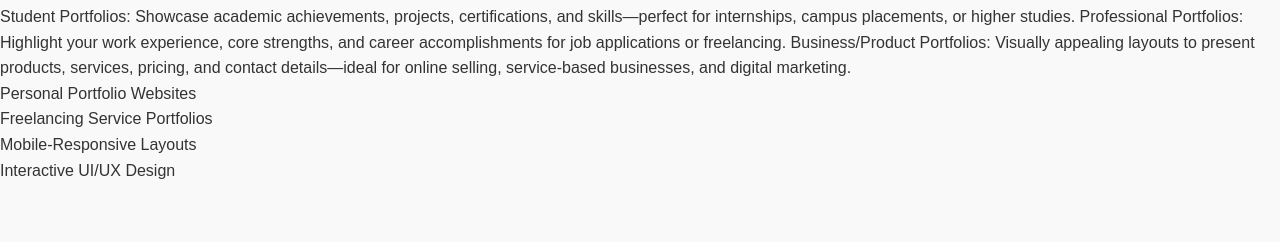
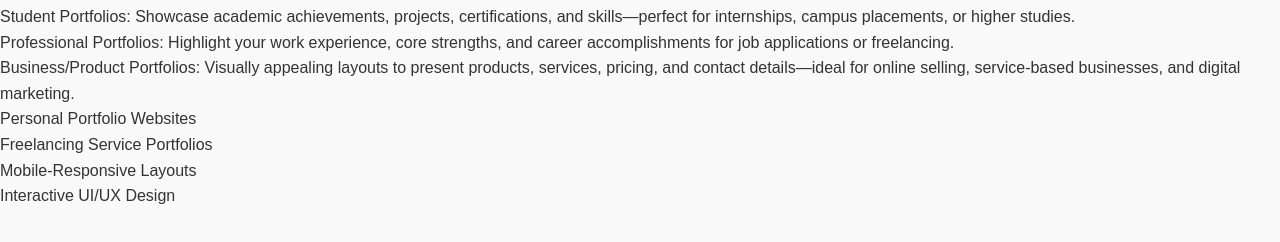
Before and after one commit to NewCreationFreelance/freelance-portfolio, a plain HTML site: page portfolio-design.html in a window 1280 px wide. Shown: the part 120-362 px from the top of the page. Drawn offline with Linux system fonts and the light colour scheme.

Commit message:
Update portfolio-design.html

```diff
--- a/portfolio-design.html
+++ b/portfolio-design.html
@@ -13,11 +13,11 @@
 </header>
 <section>
   <h2>Portfolio Design Services</h2>
-  <p>Student Portfolios: Showcase academic achievements, projects, certifications, and skills—perfect for internships, campus placements, or higher studies.
+  <p>Student Portfolios: Showcase academic achievements, projects, certifications, and skills—perfect for internships, campus placements, or higher studies.</p>
 
-Professional Portfolios: Highlight your work experience, core strengths, and career accomplishments for job applications or freelancing.
+<p>Professional Portfolios: Highlight your work experience, core strengths, and career accomplishments for job applications or freelancing.</p>
 
-Business/Product Portfolios: Visually appealing layouts to present products, services, pricing, and contact details—ideal for online selling, service-based businesses, and digital marketing.</p>
+<p>Business/Product Portfolios: Visually appealing layouts to present products, services, pricing, and contact details—ideal for online selling, service-based businesses, and digital marketing.</p>
   <ul>
     <li>Personal Portfolio Websites</li>
     <li>Freelancing Service Portfolios</li>
```
